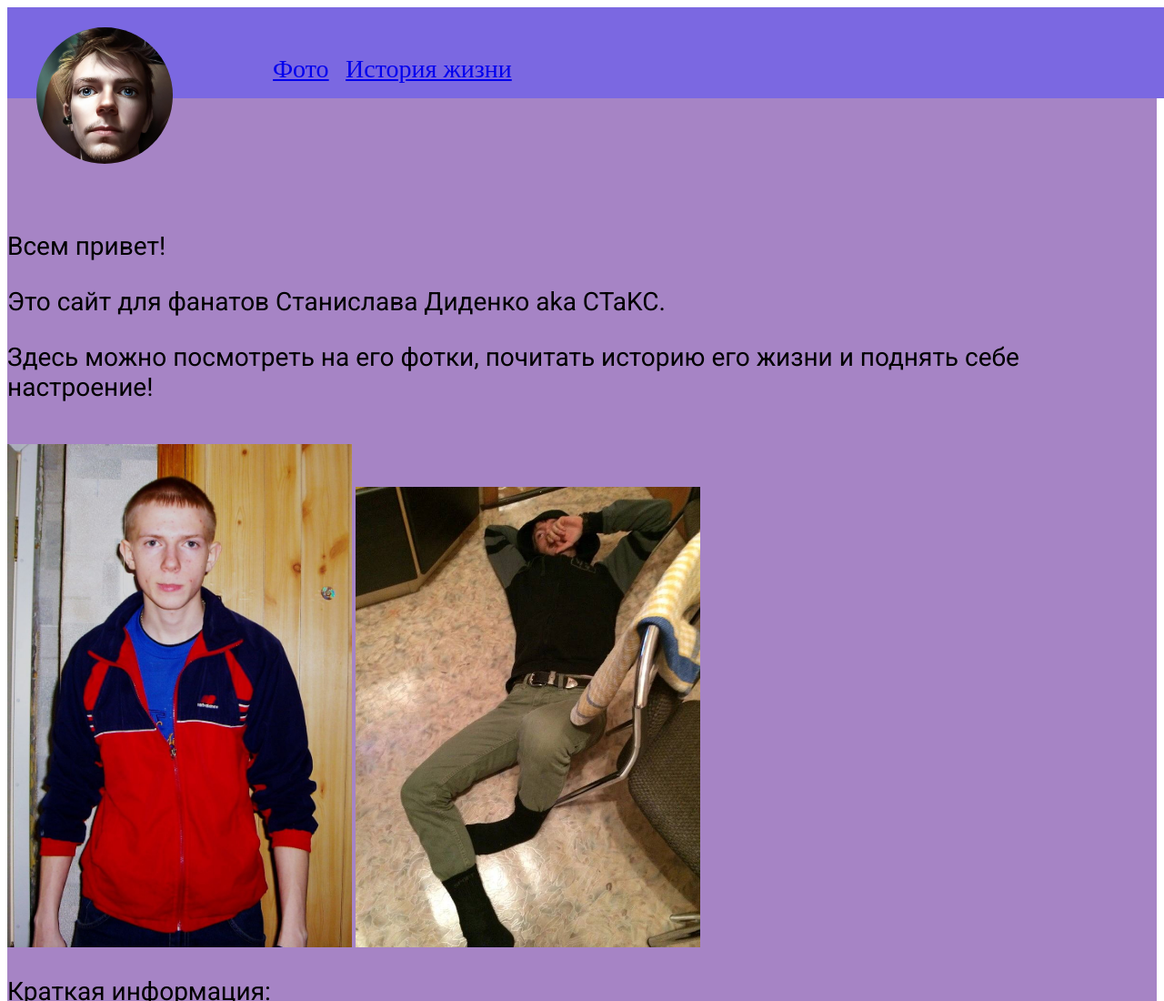
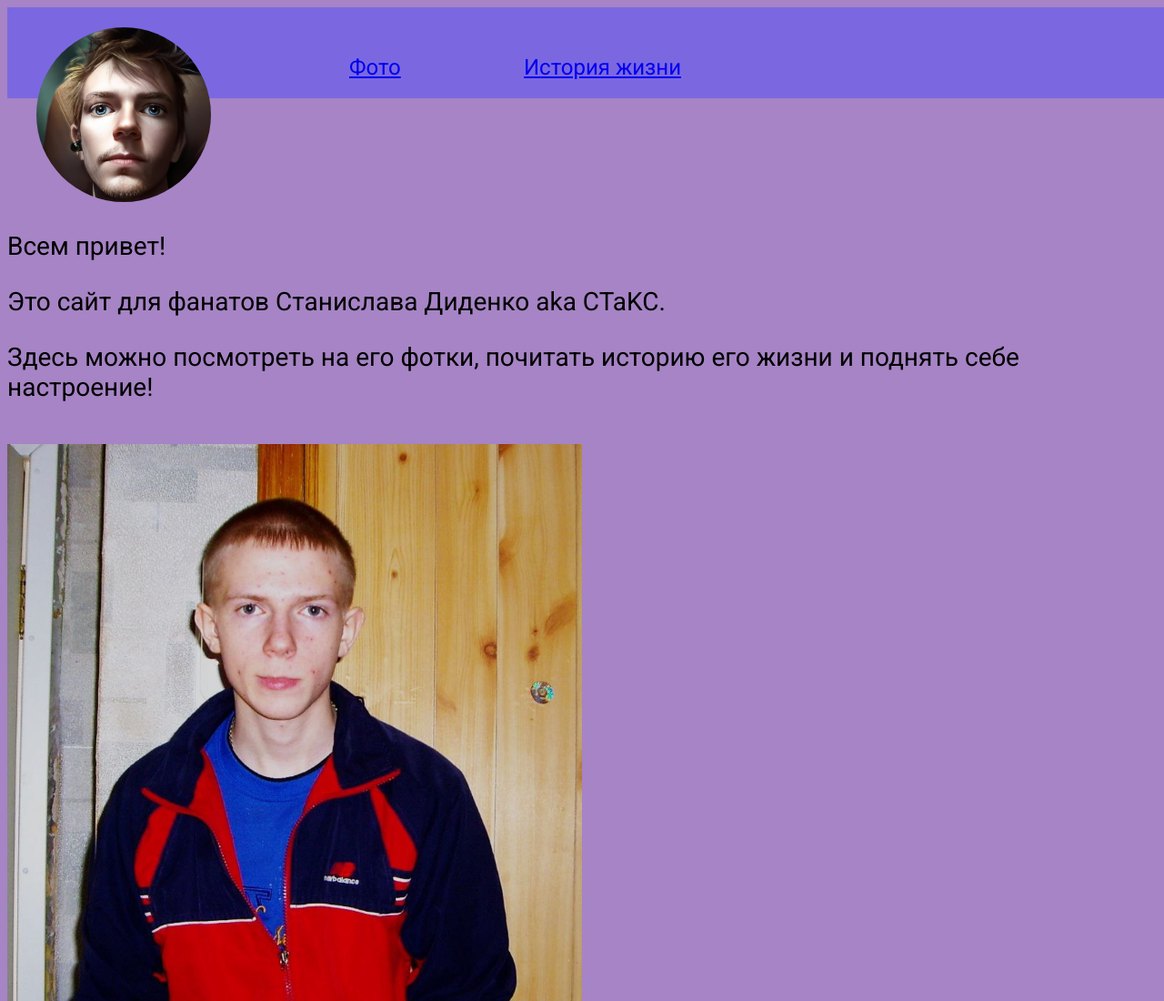
Before and after one commit to butvinser/staks-fan, a plain HTML site: page index.html in a window 1280 px wide. Shown: the top 1100 px of the page at 91% size. Drawn offline with Linux system fonts and the light colour scheme.

Commit message:
Update styles.css

```diff
--- a/styles.css
+++ b/styles.css
@@ -11,34 +11,38 @@ background: #7B68E1;
 
 }
 
+.body {
+    background-color: rgb(166, 132, 197);
+}
+
 .logo {
     position: fixed;
-width: 150px;
-height: 150px;
+width: 15%;
 top: 30px;
 left: 40px;
-border-radius: 100px;
+border-radius: 100%;
 }
 
 .photos {
-position: fixed;
-font-size: 28px;
-top: 60px;
-left: 300px;
-
+    position: fixed;
+font-size: 24px;
+top:60px;
+left: 30%;
+font-family: 'Roboto', sans-serif;
 }
 .history {
     position: fixed;
-    font-size: 28px;
-    top: 60px;
-    left: 380px;
+    font-size: 24px;
+    left: 45%;
+    top:60px;
+    font-family: 'Roboto', sans-serif;
     }
 
-.kva {
+/* .kva {
 width: 100%;
-height: 1800px;
+height: 3200px;
 background: rgb(166, 132, 197);
-}
+}  */
 .kva2   {
     width: 100%;
     height: 200px;
@@ -47,7 +51,7 @@ background: rgb(166, 132, 197);
 
 .photo2 {
 
-width: 30%;
+width: 50%;
 }
 
 .kva p {
```
